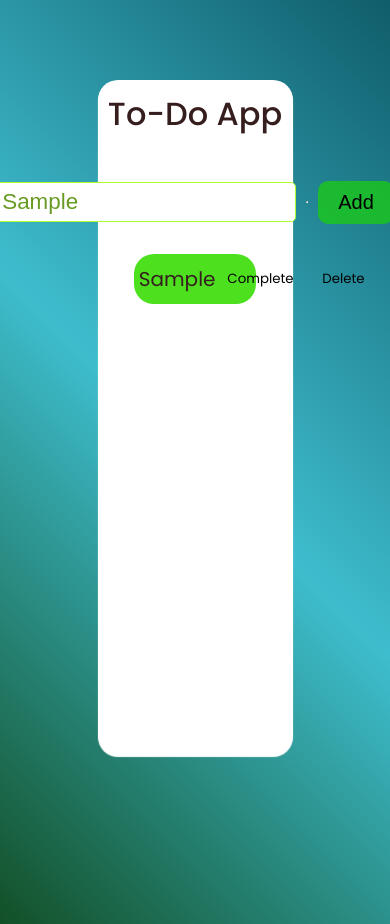
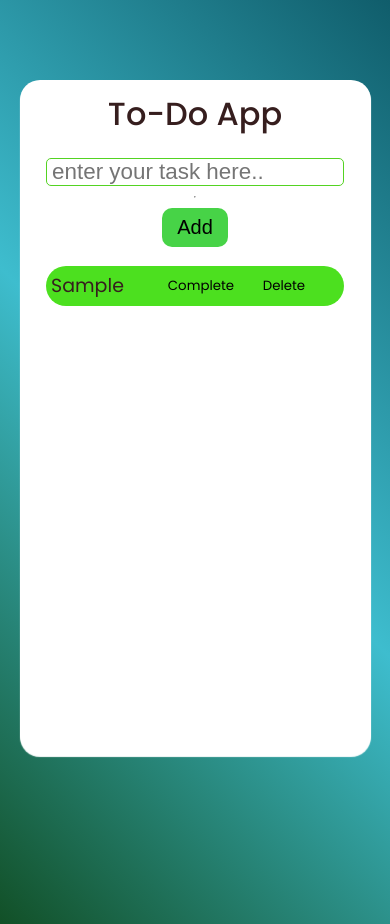
Before and after one commit to Amithere333/Responsive-To-Do-App, a plain HTML site: page index.html in a window 390 px wide. Both pictures are taken after typing "Sample" into the empty fields and a click on the button "Add". Drawn offline with Linux system fonts and the light colour scheme.

Commit message:
completed to do list , with responsive for all the screen size

```diff
--- a/index.js
+++ b/index.js
@@ -54,6 +54,8 @@ button.addEventListener('click',()=>{
         listItem.appendChild(div);
         div.append(p,buttonContainer);
 
+        inputFeild.value='';
+
 
 
 
@@ -62,6 +64,11 @@ button.addEventListener('click',()=>{
 completeBtn.addEventListener('click',()=>{
 
     p.style.textDecoration=p.style.textDecoration==='line-through'?'none':'line-through';
+
+    if(p.style.textDecoration==='line-through') {
+        p.style.textDecorationColor='white';
+        p.style.textDecorationThickness='3px';
+    }
 })
 
 
--- a/style.css
+++ b/style.css
@@ -62,7 +62,7 @@ body{
     width: 20rem;
     height: 2.5rem;
     outline:none;
-    border:1px solid greenyellow;
+    border:1px solid rgb(84, 211, 34);
     border-radius: 5px;
     padding: 0px 5px;
     font-size: 1.4rem;
@@ -107,7 +107,6 @@ ul{
     display: flex;
     justify-content: space-between;
     width: 70%;
-    padding:0 10px;
     background-color: rgb(76, 224, 31);
     margin:auto;
     padding: 10px 5px;
@@ -148,6 +147,47 @@ ul{
 
 .btn-container button:hover{
     background-color: white;
-    color: black;
+    color: #000000;
     cursor: pointer;
 }
+
+
+
+
+
+@media screen and (max-width:710px) {
+
+    .container{
+        width:90%;
+    }
+
+    .show-task{
+    width: 90%;
+    padding:5px 5px;
+
+    }
+    .input-section{
+        display: flex;
+        flex-direction: column;
+        align-items: center;
+        justify-content: center;
+        margin-bottom: 2rem;
+        width:100%;
+    }
+
+    .input-section input{
+        width:90%;
+    }
+
+    .add-btn {
+        padding:8px 15px;
+
+    }
+
+    p{
+        font-size: 19px;
+    }
+
+
+
+}
```
